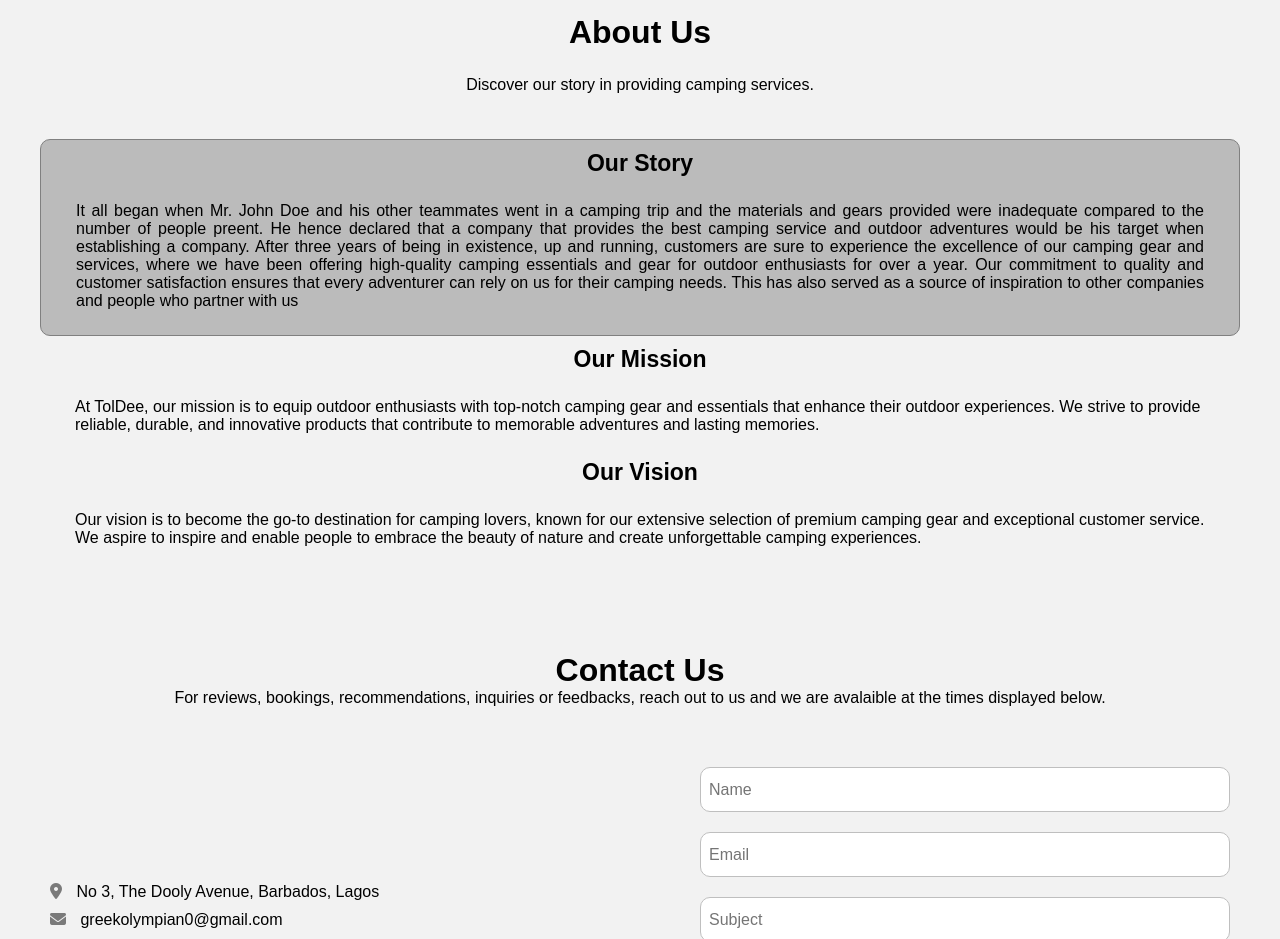
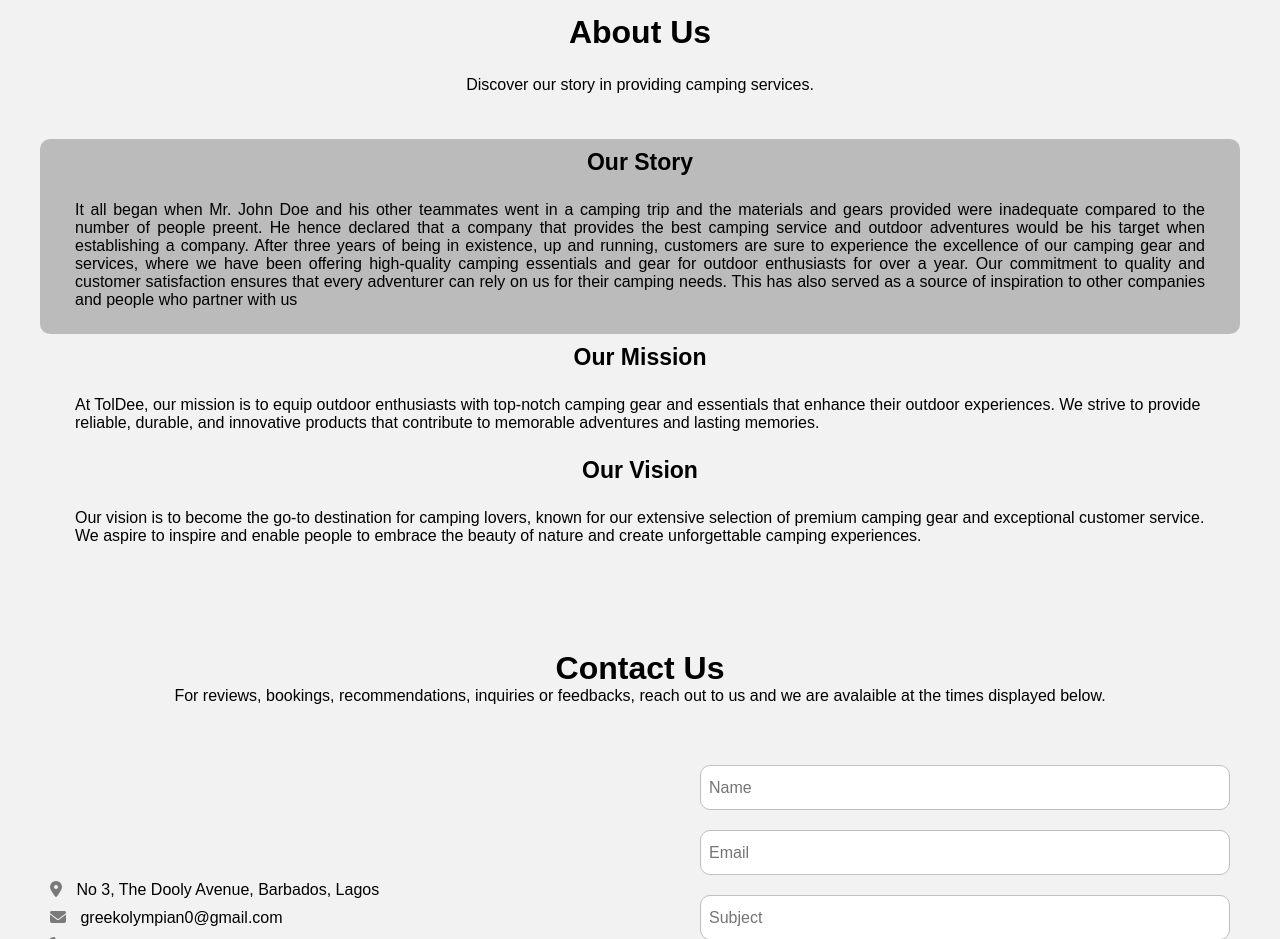
Before and after one commit to Greek-Olympian/toldee, a plain HTML site: page index.html in a window 1280 px wide. Shown: the part 1540-2479 px from the top of the page. Drawn offline with Linux system fonts and the light colour scheme.

Commit message:
Update style.css

```diff
--- a/assets/css/style.css
+++ b/assets/css/style.css
@@ -141,7 +141,6 @@
   }
   .about .company-info {
     margin-top: 20px;
-    border:1px solid grey;
     background-color:#bBB;
     border-radius: 10px;
   }
@@ -156,10 +155,10 @@
   }
   .about .team {
     text-align: left;
-    border: 1px solid black;
     width: 100%;
+    border:1px solid black;
     padding: 23px;
-    margin:10px
+    margin:10px;
   }
   .about .team ul {
     padding: 20px;
```
